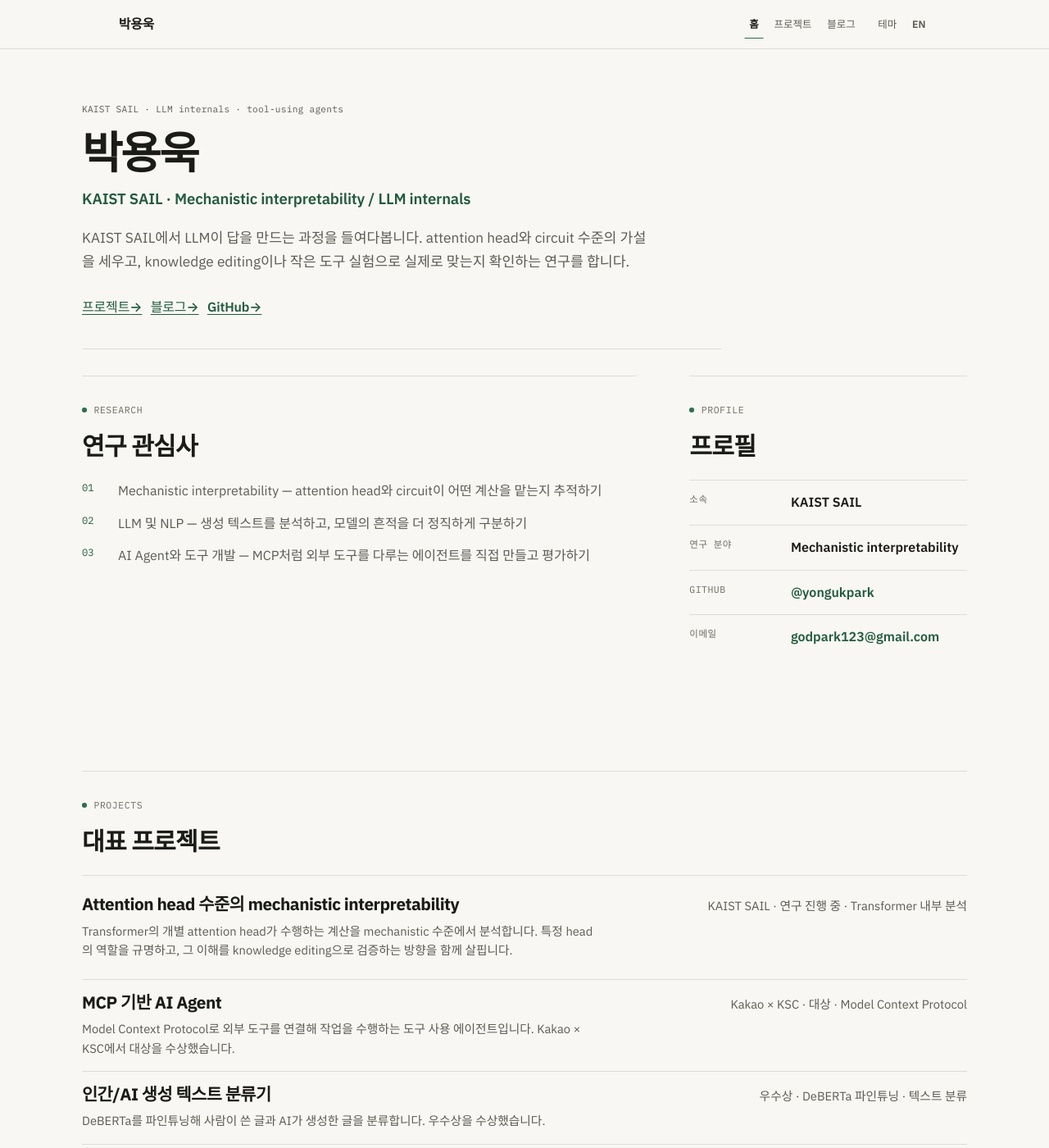
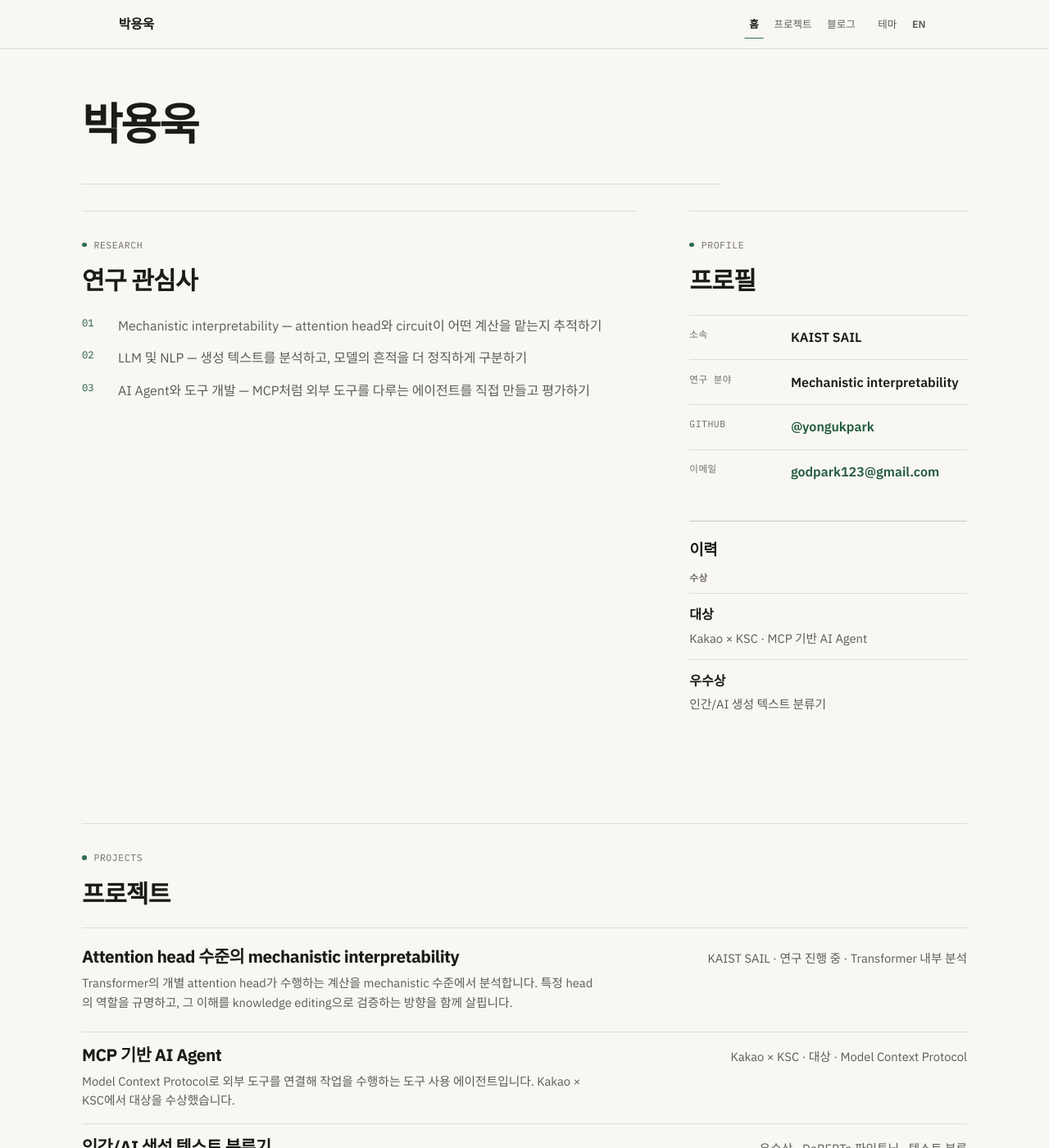
Before and after one commit to yongukpark/yongukpark.github.io, a Jekyll site: the page built from index.html, in a window 1280 px wide and 1400 px high. Shown: the whole window at 82% size. Built offline with Jekyll 4.4.1, drawn with Linux system fonts in a browser that asks for light colours; some web fonts are replaced; some of the changed text lies outside the part shown.

Commit message:
Implement mobile navigation and CV section

```diff
--- a/i18n.js
+++ b/i18n.js
@@ -32,9 +32,6 @@
 
     /* home */
     "home.intro.name": "박용욱",
-    "home.intro.eyebrow": "KAIST SAIL · LLM internals · tool-using agents",
-    "home.intro.role": "KAIST SAIL · Mechanistic interpretability / LLM internals",
-    "home.intro.bio": "KAIST SAIL에서 LLM이 답을 만드는 과정을 들여다봅니다. attention head와 circuit 수준의 가설을 세우고, knowledge editing이나 작은 도구 실험으로 실제로 맞는지 확인하는 연구를 합니다.",
     "home.avatar.kicker": "Research snapshot",
     "home.avatar.title": "LLM 내부 계산을 작게 쪼개 관찰합니다.",
     "home.avatar.note": "관심사는 attention head, circuit-level hypotheses, knowledge editing, 그리고 도구를 사용하는 agent 시스템입니다.",
@@ -48,10 +45,8 @@
     "home.interests.item1": "Mechanistic interpretability — attention head와 circuit이 어떤 계산을 맡는지 추적하기",
     "home.interests.item2": "LLM 및 NLP — 생성 텍스트를 분석하고, 모델의 흔적을 더 정직하게 구분하기",
     "home.interests.item3": "AI Agent와 도구 개발 — MCP처럼 외부 도구를 다루는 에이전트를 직접 만들고 평가하기",
-    "home.projects.heading": "대표 프로젝트",
-    "home.projects.viewall": "프로젝트 전체 보기 →",
+    "home.projects.heading": "프로젝트",
     "home.latest.heading": "최신 글",
-    "home.latest.viewall": "글 전체 보기 →",
     "home.connect.heading": "프로필",
     "home.connect.github": "GitHub",
     "home.connect.email": "이메일",
@@ -64,30 +59,16 @@
     "profile.github.dt": "GitHub",
     "profile.email.dt": "이메일",
 
-    /* CV 스캐폴드 (홈 §03) — 아래 값들을 실제 이력으로 교체하면 된다 (ko/en 짝 유지) */
+    /* CV — 검증된 항목이 없는 하위 섹션은 마크업에서 렌더링하지 않는다. */
     "home.cv.heading": "이력",
     "cv.edu.heading": "학력",
-    "cv.edu.1.period": "TBD",
-    "cv.edu.1.title": "TBD",
-    "cv.edu.1.desc": "TBD",
-    "cv.exp.heading": "연구 경력",
-    "cv.exp.1.period": "TBD",
-    "cv.exp.1.title": "TBD",
-    "cv.exp.1.desc": "TBD",
-    "cv.exp.2.period": "TBD",
-    "cv.exp.2.title": "TBD",
-    "cv.exp.2.desc": "TBD",
+    "cv.gpa.heading": "학점",
     "cv.awards.heading": "수상",
-    "cv.awards.1.period": "TBD",
-    "cv.awards.1.title": "TBD",
-    "cv.awards.1.desc": "TBD",
-    "cv.awards.2.period": "TBD",
-    "cv.awards.2.title": "TBD",
-    "cv.awards.2.desc": "TBD",
-    "cv.certs.heading": "자격 · 기타",
-    "cv.certs.1.period": "TBD",
-    "cv.certs.1.title": "TBD",
-    "cv.certs.1.desc": "TBD",
+    "cv.awards.1.title": "대상",
+    "cv.awards.1.desc": "Kakao × KSC · MCP 기반 AI Agent",
+    "cv.awards.2.title": "우수상",
+    "cv.awards.2.desc": "인간/AI 생성 텍스트 분류기",
+    "cv.publications.heading": "논문",
 
     /* section labels (mono eyebrow — 재량으로 영문 유지) */
     "label.interests": "Research",
@@ -165,9 +146,6 @@
 
     /* home */
     "home.intro.name": "Yonguk Park",
-    "home.intro.eyebrow": "KAIST SAIL · LLM internals · tool-using agents",
-    "home.intro.role": "KAIST SAIL · Mechanistic interpretability / LLM internals",
-    "home.intro.bio": "At KAIST SAIL, I study how LLMs arrive at answers. I form hypotheses at the attention-head and circuit level, then test them through knowledge editing and compact tool-building experiments.",
     "home.avatar.kicker": "Research snapshot",
     "home.avatar.title": "Breaking LLM computations into pieces small enough to inspect.",
     "home.avatar.note": "I focus on attention heads, circuit-level hypotheses, knowledge editing, and tool-using agent systems.",
@@ -181,10 +159,8 @@
     "home.interests.item1": "Mechanistic interpretability — tracing what attention heads and circuits are actually computing",
     "home.interests.item2": "LLM & NLP — analyzing generated text and separating model traces more honestly",
     "home.interests.item3": "AI agents & tooling — building and evaluating tool-using agents, including MCP-based systems",
-    "home.projects.heading": "Representative projects",
-    "home.projects.viewall": "All projects →",
+    "home.projects.heading": "Projects",
     "home.latest.heading": "Latest posts",
-    "home.latest.viewall": "All posts →",
     "home.connect.heading": "Profile",
     "home.connect.github": "GitHub",
     "home.connect.email": "Email",
@@ -197,30 +173,16 @@
     "profile.github.dt": "GitHub",
     "profile.email.dt": "Email",
 
-    /* CV scaffold (home §03) — replace these with real entries (keep ko/en in sync) */
+    /* CV — subsections without verified entries are omitted from the markup. */
     "home.cv.heading": "CV",
     "cv.edu.heading": "Education",
-    "cv.edu.1.period": "TBD",
-    "cv.edu.1.title": "TBD",
-    "cv.edu.1.desc": "TBD",
-    "cv.exp.heading": "Research experience",
-    "cv.exp.1.period": "TBD",
-    "cv.exp.1.title": "TBD",
-    "cv.exp.1.desc": "TBD",
-    "cv.exp.2.period": "TBD",
-    "cv.exp.2.title": "TBD",
-    "cv.exp.2.desc": "TBD",
+    "cv.gpa.heading": "GPA",
     "cv.awards.heading": "Awards",
-    "cv.awards.1.period": "TBD",
-    "cv.awards.1.title": "TBD",
-    "cv.awards.1.desc": "TBD",
-    "cv.awards.2.period": "TBD",
-    "cv.awards.2.title": "TBD",
-    "cv.awards.2.desc": "TBD",
-    "cv.certs.heading": "Certifications & more",
-    "cv.certs.1.period": "TBD",
-    "cv.certs.1.title": "TBD",
-    "cv.certs.1.desc": "TBD",
+    "cv.awards.1.title": "Grand Prize",
+    "cv.awards.1.desc": "Kakao × KSC · MCP-based AI agent",
+    "cv.awards.2.title": "Excellence Award",
+    "cv.awards.2.desc": "Human vs. AI-generated text classifier",
+    "cv.publications.heading": "Publications",
 
     /* section labels (mono eyebrow) */
     "label.interests": "Research",
--- a/index.html
+++ b/index.html
@@ -9,15 +9,7 @@
 <section class="home-intro home-cover" aria-labelledby="intro-name">
   <div class="cover-head">
     <div class="cover-head-text">
-      <p class="hero-eyebrow" data-i18n="home.intro.eyebrow">KAIST SAIL · LLM internals · tool-using agents</p>
       <h1 id="intro-name" data-word-reveal data-i18n="home.intro.name">Yonguk Park</h1>
-      <p class="intro-role" data-i18n="home.intro.role">Researcher</p>
-      <p class="intro-bio" data-i18n="home.intro.bio">Bio placeholder — content-author fills.</p>
-      <div class="hero-links">
-        <a class="hero-link hero-link-accent" href="{{ '/projects/' | relative_url }}" data-i18n="nav.projects">Projects</a>
-        <a class="hero-link" href="{{ '/blog/' | relative_url }}" data-i18n="nav.blog">Blog</a>
-        <a class="hero-link" href="https://github.com/{{ site.github }}" rel="me noopener" target="_blank" data-i18n="home.connect.github">GitHub</a>
-      </div>
     </div>
   </div>
 
@@ -43,14 +35,24 @@
         <div class="profile-row"><dt data-i18n="profile.github.dt">GitHub</dt><dd><a href="https://github.com/{{ site.github }}" rel="me noopener" target="_blank">@{{ site.github }}</a></dd></div>
         <div class="profile-row"><dt data-i18n="profile.email.dt">Email</dt><dd><a href="mailto:{{ site.email }}">{{ site.email }}</a></dd></div>
       </dl>
+      <section class="home-cv" aria-labelledby="cv-h">
+        <h3 id="cv-h" data-i18n="home.cv.heading">CV</h3>
+        <section class="cv-group" aria-labelledby="cv-awards-h">
+          <h4 id="cv-awards-h" data-i18n="cv.awards.heading">Awards</h4>
+          <ul class="cv-list">
+            <li class="cv-item"><strong data-i18n="cv.awards.1.title">Grand Prize</strong><span data-i18n="cv.awards.1.desc">Kakao × KSC · MCP-based AI agent</span></li>
+            <li class="cv-item"><strong data-i18n="cv.awards.2.title">Excellence Award</strong><span data-i18n="cv.awards.2.desc">Human vs. AI-generated text classifier</span></li>
+          </ul>
+        </section>
+      </section>
     </section>
   </div>
 </section>
 
-<!-- 2. 대표 프로젝트 (요약 3개 미리보기 → 전체는 /projects/) -->
+<!-- 2. 프로젝트 (요약 3개 미리보기) -->
 <section class="home-projects reveal" aria-labelledby="projects-h">
   <div class="section-label"><span class="section-label-text" data-i18n="label.projects">Projects</span></div>
-  <h2 id="projects-h" data-i18n="home.projects.heading">Representative projects</h2>
+  <h2 id="projects-h" data-i18n="home.projects.heading">Projects</h2>
   <ul class="project-preview-list">
     <!-- content-author: 홈 미리보기는 대표 프로젝트 상위 3개. -->
     <li class="project-preview-row">
@@ -75,7 +77,7 @@
       <p class="project-card-meta" data-i18n="project.3.meta">Meta</p>
     </li>
   </ul>
-  <a class="section-more" href="{{ '/projects/' | relative_url }}" data-i18n="home.projects.viewall">All projects →</a>
+
 </section>
 
 <!-- 3. 최신 블로그 글 3개 — SERVER-SIDE Liquid, 링크는 실제 post.url -->
@@ -95,5 +97,5 @@
     </li>
     {% endfor %}
   </ul>
-  <a class="section-more" href="{{ '/blog/' | relative_url }}" data-i18n="home.latest.viewall">All posts →</a>
+
 </section>
--- a/script.js
+++ b/script.js
@@ -41,10 +41,9 @@
     // categories
     "cat.interp", "cat.llm", "cat.build",
     // home
-    "home.intro.name", "home.intro.role", "home.intro.bio",
+    "home.intro.name",
     "home.interests.heading", "home.interests.item1", "home.interests.item2", "home.interests.item3",
-    "home.projects.heading", "home.projects.viewall",
-    "home.latest.heading", "home.latest.viewall",
+    "home.projects.heading", "home.latest.heading",
     "home.connect.heading", "home.connect.github", "home.connect.email",
     // projects
     "projects.heading", "projects.intro",
@@ -65,14 +64,11 @@
     "profile.affiliation.dt", "profile.affiliation.dd", "profile.focus.dt", "profile.focus.dd",
     "profile.github.dt", "profile.email.dt",
     "post.related", "post.prev", "post.next", "footer.rss",
-    // CV scaffold (home §03)
+    // CV (home §03); empty subsections retain heading keys but are not rendered
     "label.cv", "home.cv.heading",
-    "cv.edu.heading", "cv.edu.1.period", "cv.edu.1.title", "cv.edu.1.desc",
-    "cv.exp.heading", "cv.exp.1.period", "cv.exp.1.title", "cv.exp.1.desc",
-    "cv.exp.2.period", "cv.exp.2.title", "cv.exp.2.desc",
-    "cv.awards.heading", "cv.awards.1.period", "cv.awards.1.title", "cv.awards.1.desc",
-    "cv.awards.2.period", "cv.awards.2.title", "cv.awards.2.desc",
-    "cv.certs.heading", "cv.certs.1.period", "cv.certs.1.title", "cv.certs.1.desc"
+    "cv.edu.heading", "cv.gpa.heading", "cv.publications.heading",
+    "cv.awards.heading", "cv.awards.1.title", "cv.awards.1.desc",
+    "cv.awards.2.title", "cv.awards.2.desc"
   ];
 
   // ---------------------------------------------------------------------------
--- a/style.css
+++ b/style.css
@@ -334,7 +334,13 @@
 /* ============================================================
    6. Home sections / cards
    ============================================================ */
-.home-cv { display: none; }
+.home-cv { margin-top: var(--space-6); padding-top: var(--space-5); border-top: 1px solid var(--hairline-strong); }
+.home-cv h3 { margin-bottom: var(--space-4); font-size: var(--fs-600); font-weight: 650; }
+.cv-group h4 { margin-bottom: var(--space-3); color: var(--ink-faint); font-family: var(--font-mono); font-size: .72rem; letter-spacing: .04em; text-transform: uppercase; }
+.cv-list { display: grid; gap: 0; }
+.cv-item { display: grid; gap: .15rem; padding: .75rem 0; border-top: 1px solid var(--hairline); }
+.cv-item strong { font-weight: 620; }
+.cv-item span { color: var(--ink-muted); font-size: var(--fs-300); }
 .home-projects, .home-latest { margin-bottom: var(--space-5); }
 .project-preview-list {
   display: grid;
@@ -570,9 +576,19 @@
 }
 @media (max-width: 620px) {
   #main { padding-top: var(--space-6); }
-  .nav-links, .nav-toggles { width: 100%; justify-content: space-between; gap: .35rem; }
-  .nav-links a, .toggle-btn { padding-inline: .55rem; }
-  .hero-eyebrow { white-space: normal; }
+  .site-nav {
+    display: grid;
+    grid-template-columns: minmax(0, 1fr) auto;
+    grid-template-areas: "brand toggles" "links links";
+    gap: .35rem .45rem;
+    padding: .35rem max(.5rem, env(safe-area-inset-right)) .35rem max(.5rem, env(safe-area-inset-left));
+  }
+  .nav-brand { grid-area: brand; min-width: 0; overflow: hidden; text-overflow: ellipsis; white-space: nowrap; }
+  .nav-toggles { grid-area: toggles; justify-content: flex-end; }
+  .nav-links { grid-area: links; display: grid; grid-template-columns: repeat(3, minmax(0, 1fr)); width: 100%; gap: .25rem; }
+  .nav-links li { min-width: 0; }
+  .nav-links a, .toggle-btn { min-height: 2.75rem; padding-inline: .45rem; white-space: nowrap; }
+  .nav-links a { width: 100%; }
   .profile-row { grid-template-columns: 1fr; gap: .2rem; }
   .post-nav { grid-template-columns: 1fr; }
   .site-footer { flex-direction: column; }
```
